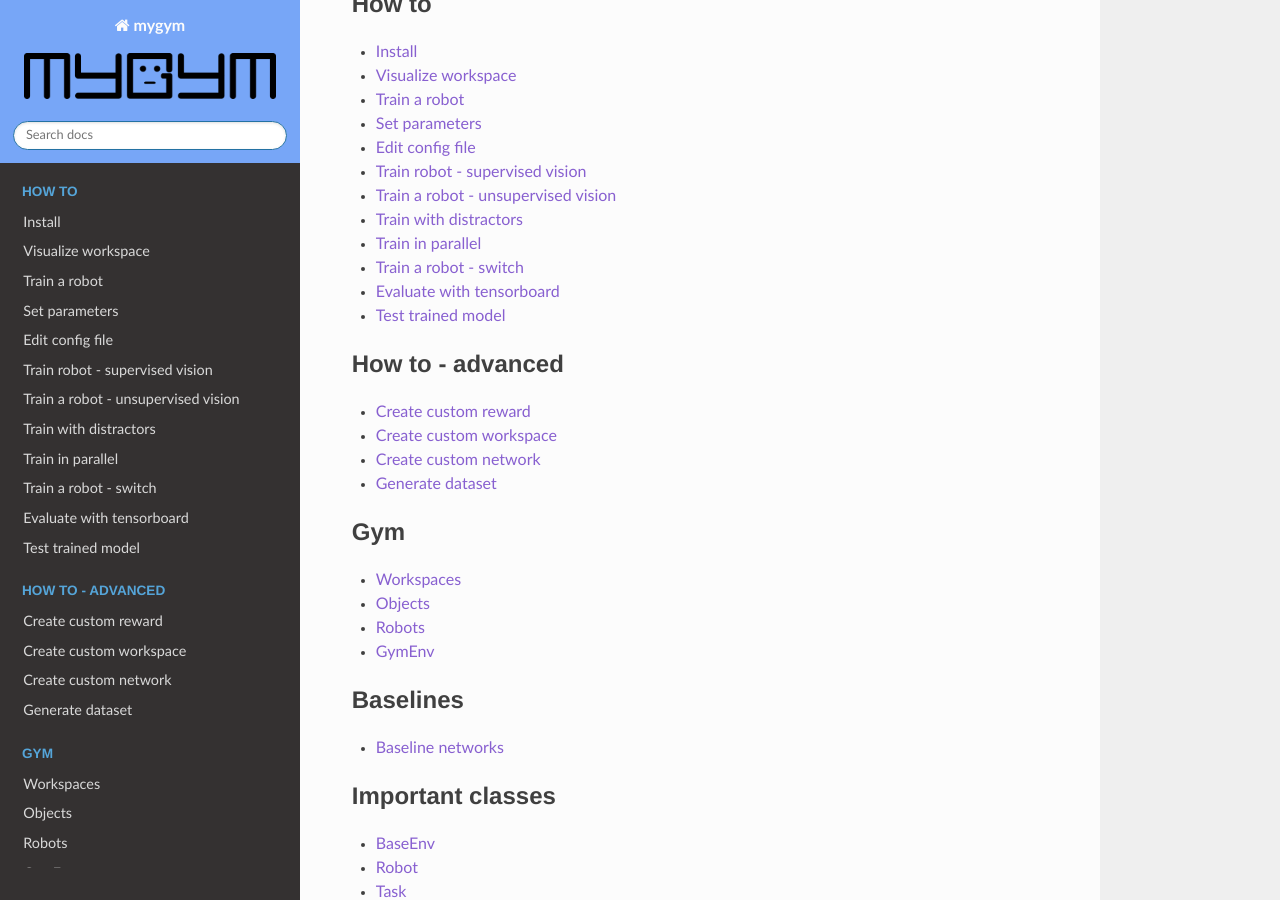
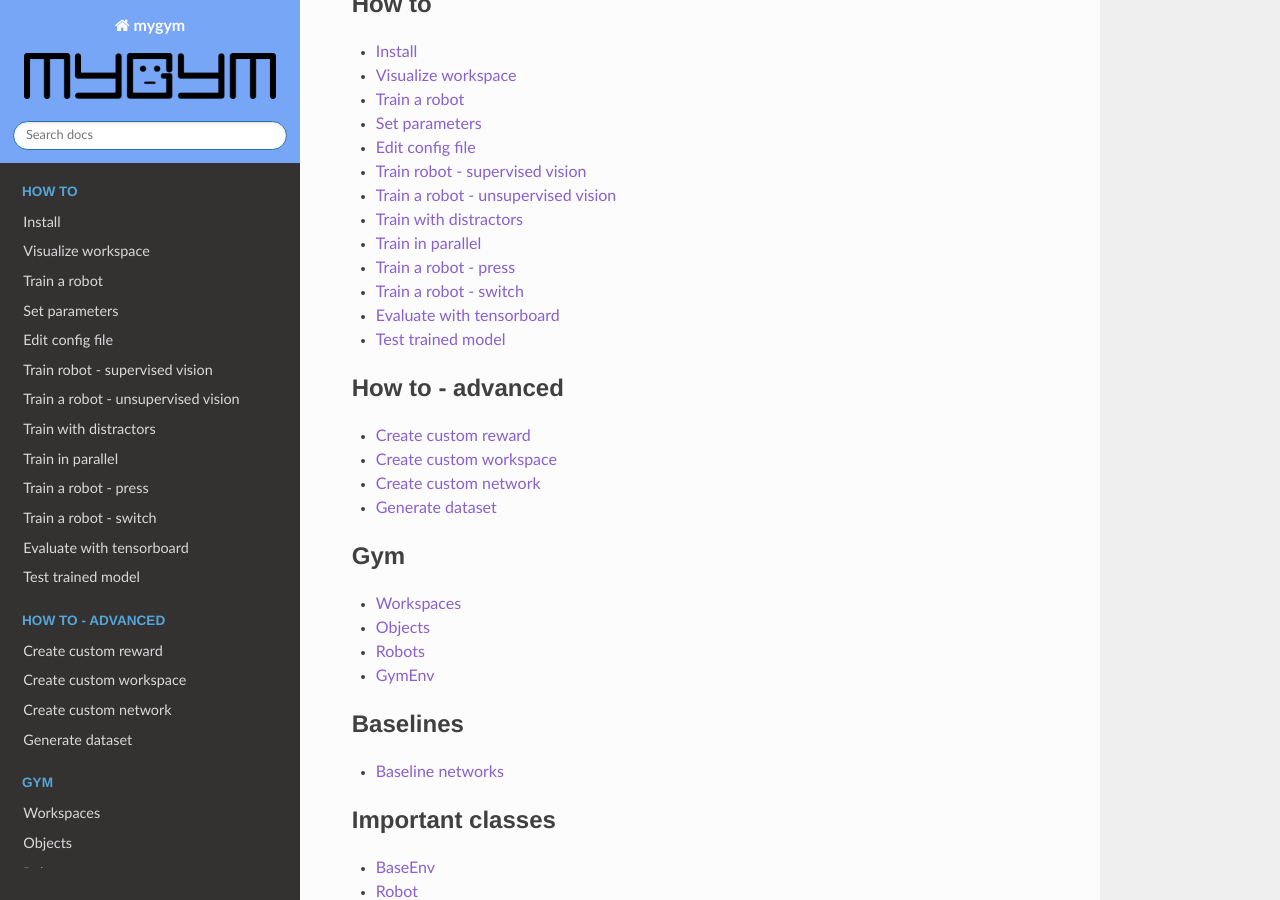
Before and after one commit to incognite-lab/myGym, a Sphinx documentation site: the page built from docs/source/index.rst, in a window 1280 px wide and 900 px high, scrolled down 1268 px. Built offline with Sphinx 7.4.7 and the Read the Docs theme 2.0.0, drawn with Linux system fonts in a browser that asks for light colours.

Commit message:
updating docs files

```diff
--- a/docs/source/index.rst
+++ b/docs/source/index.rst
@@ -78,6 +78,7 @@ custom modules.
    user_guide/train_vae
    user_guide/train_with_distractors
    user_guide/parallel_training
+   user_guide/train_press
    user_guide/train_switch
    user_guide/tensorboard
    user_guide/test_model
```
Also changed, not shown: 2 other files.
